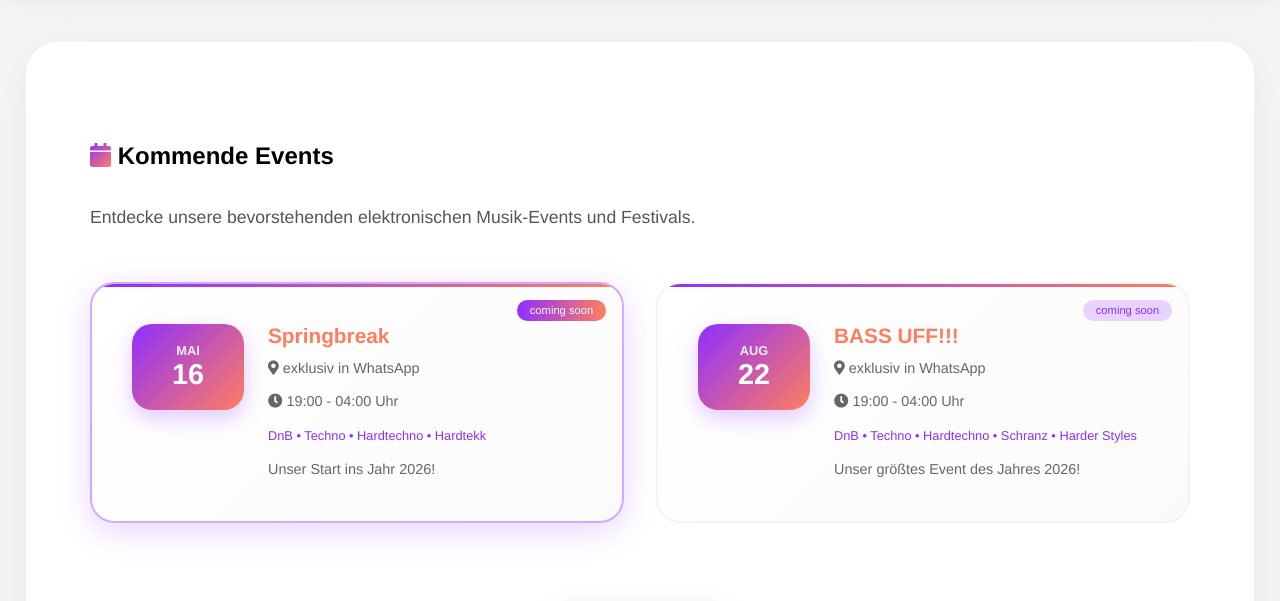
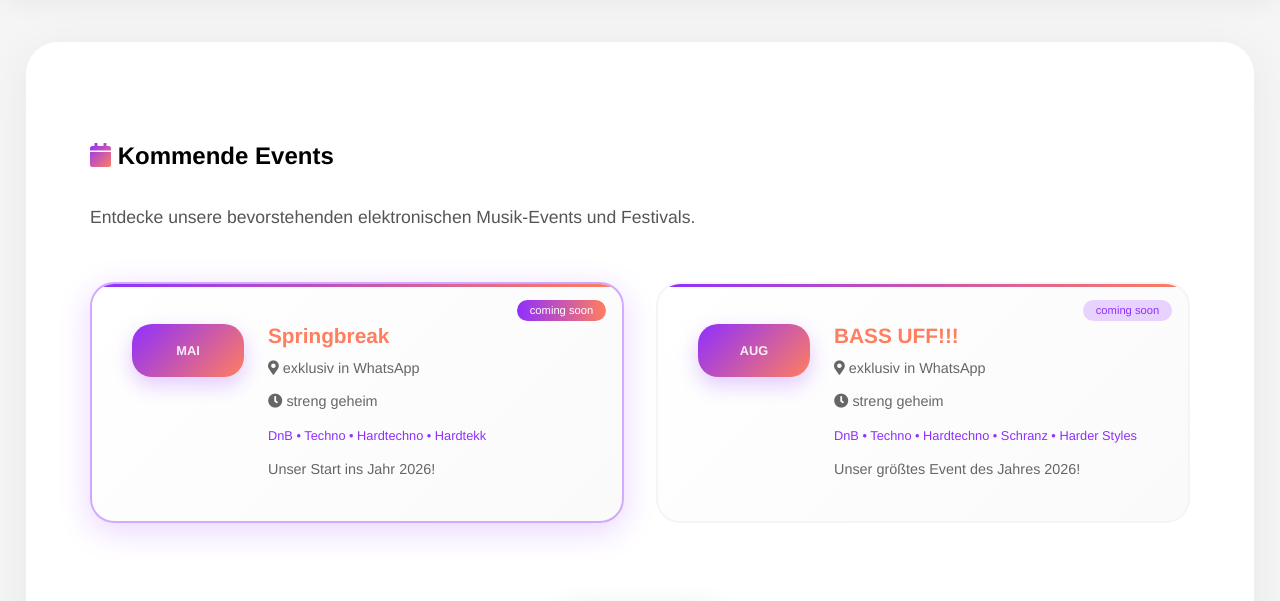
Before and after one commit to Noob-C0der/Noob_C0der.github.io, a plain HTML site: page events.html in a window 1280 px wide. Shown: the part 108-709 px from the top of the page. Drawn offline with Linux system fonts and the light colour scheme.

Commit message:
removed specific date

```diff
--- a/events.html
+++ b/events.html
@@ -32,12 +32,12 @@
                 <div class="event-card featured">
                     <div class="event-date">
                         <span class="month">MAI</span>
-                        <span class="day">16</span>
+                        <span class="day"></span>
                     </div>
                     <div class="event-content">
                         <h3>Springbreak</h3>
                         <p><i class="fas fa-map-marker-alt"></i> exklusiv in WhatsApp</p>
-                        <p><i class="fas fa-clock"></i> 19:00 - 04:00 Uhr</p>
+                        <p><i class="fas fa-clock"></i> streng geheim</p>
                         <div class="event-genre">DnB • Techno • Hardtechno • Hardtekk</div>
                         <div class="event-description">
                             Unser Start ins Jahr 2026!
@@ -49,12 +49,12 @@
                 <div class="event-card">
                     <div class="event-date">
                         <span class="month">AUG</span>
-                        <span class="day">22</span>
+                        <span class="day"></span>
                     </div>
                     <div class="event-content">
                         <h3>BASS UFF!!!</h3>
                         <p><i class="fas fa-map-marker-alt"></i> exklusiv in WhatsApp</p>
-                        <p><i class="fas fa-clock"></i> 19:00 - 04:00 Uhr</p>
+                        <p><i class="fas fa-clock"></i> streng geheim</p>
                         <div class="event-genre">DnB • Techno • Hardtechno • Schranz • Harder Styles</div>
                         <div class="event-description">
                             Unser größtes Event des Jahres 2026!
```
